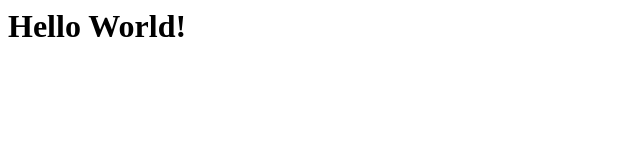
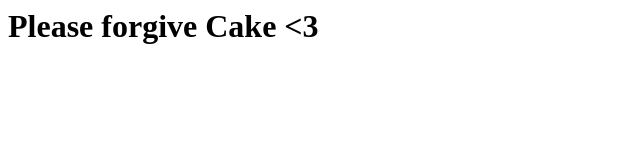
Before and after one commit to dchipping/dchipping.github.io, a plain HTML site: page index.html in a window 1280 px wide. Shown: the whole page, without its empty margins (0-640 px from the left). Drawn offline with Linux system fonts and the light colour scheme.

Commit message:
Test Commit

```diff
--- a/index.html
+++ b/index.html
@@ -1 +1 @@
-<h1>Hello World!</h1>
+<h1>Please forgive Cake <3</h1>
```
